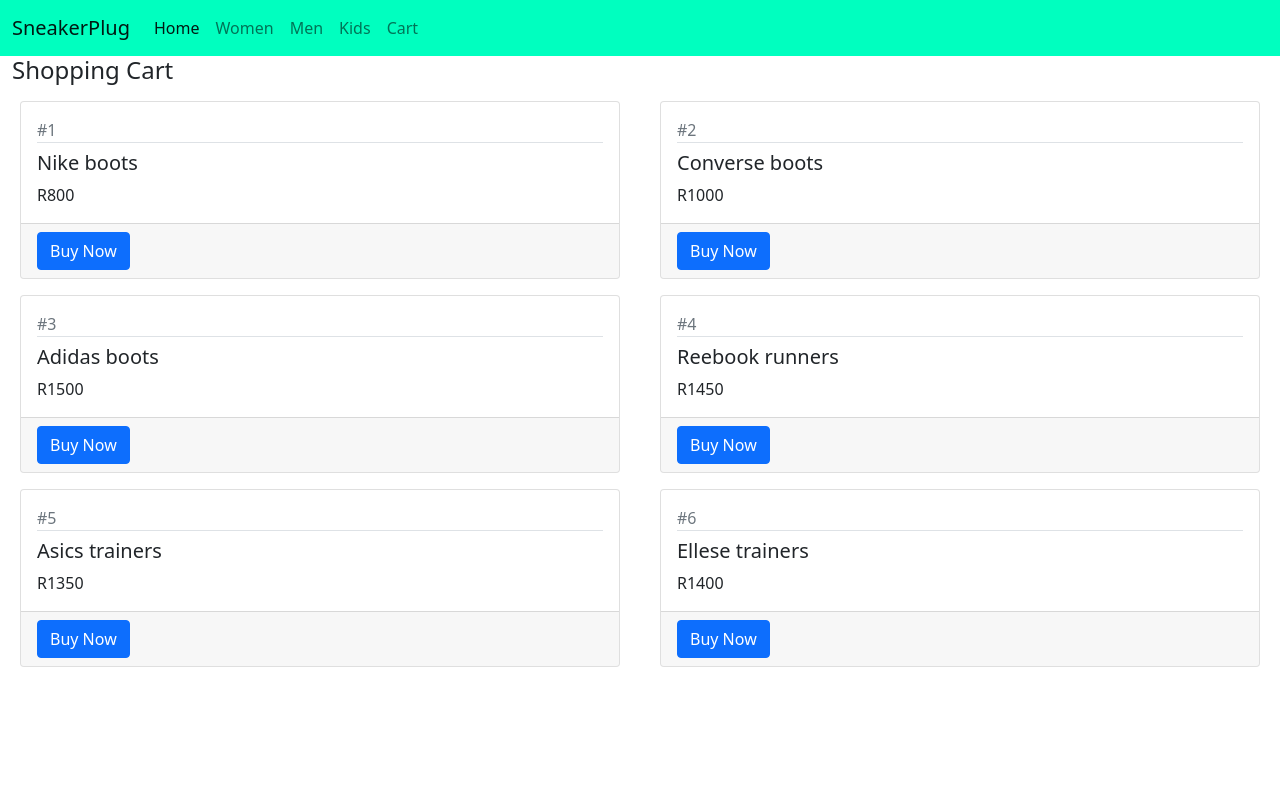
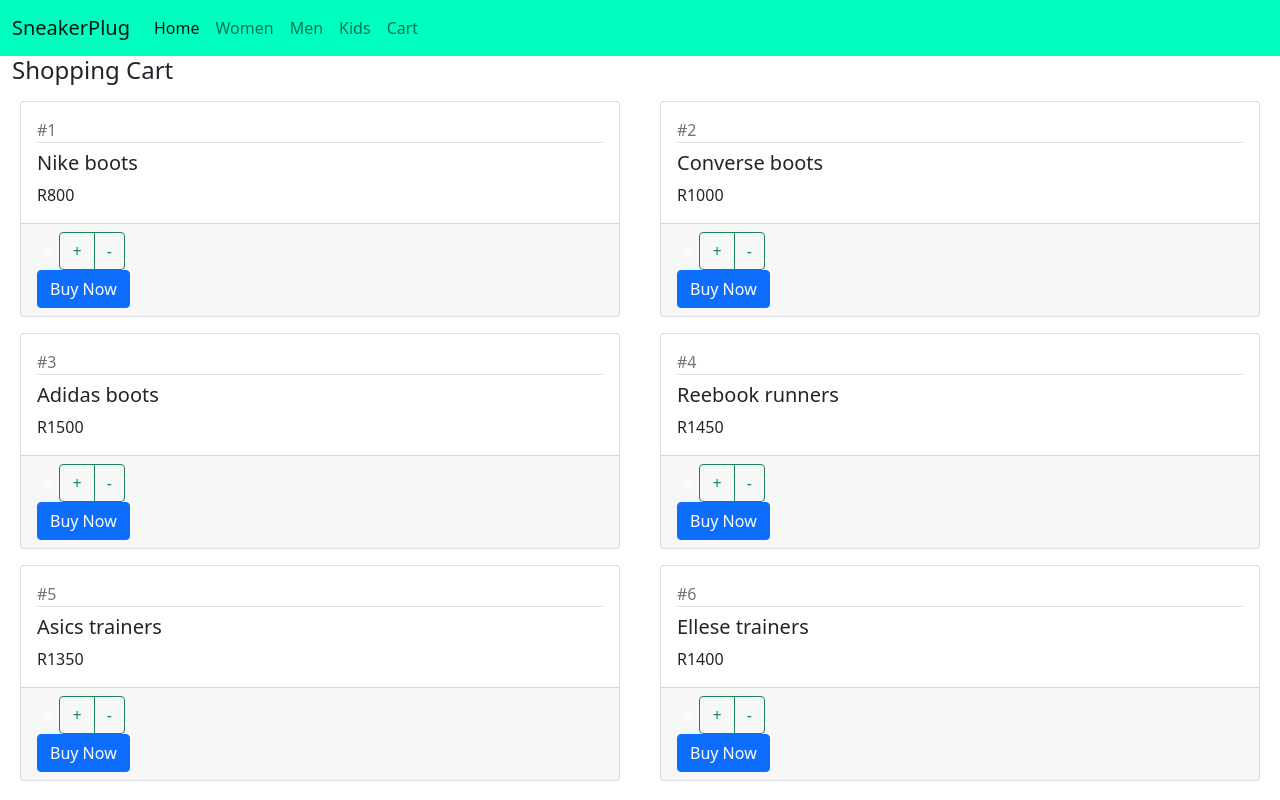
Before and after one commit to ZroC00l/ecommerce-site, a React (Create React App) app: page / in a window 1280 px wide. Built offline with nearby package versions, Linux system fonts and the light colour scheme.

Commit message:
handling child events from parent component

```diff
--- a/src/Product.jsx
+++ b/src/Product.jsx
@@ -18,7 +18,18 @@
             <div> R{this.state.product.price}</div>
           </div>
           {/*Card body ends here*/}
-          <div className="card-footer text-right">{this.props.children}</div>
+          <div className="card-footer text-right">
+            <div className="float-left">
+              <span className="badge">{this.state.product.quantity}</span>
+              <div class="btn-group">
+                <button className="btn btn-outline-success">+</button>
+                <button className="btn btn-outline-success">-</button>
+              </div>
+            </div>
+            {/*float left ends here*/}
+            <div className="float-right">{this.props.children}</div>
+          </div>
+          {/*card footer ends her*/}
         </div>
       </div>
     );
```
